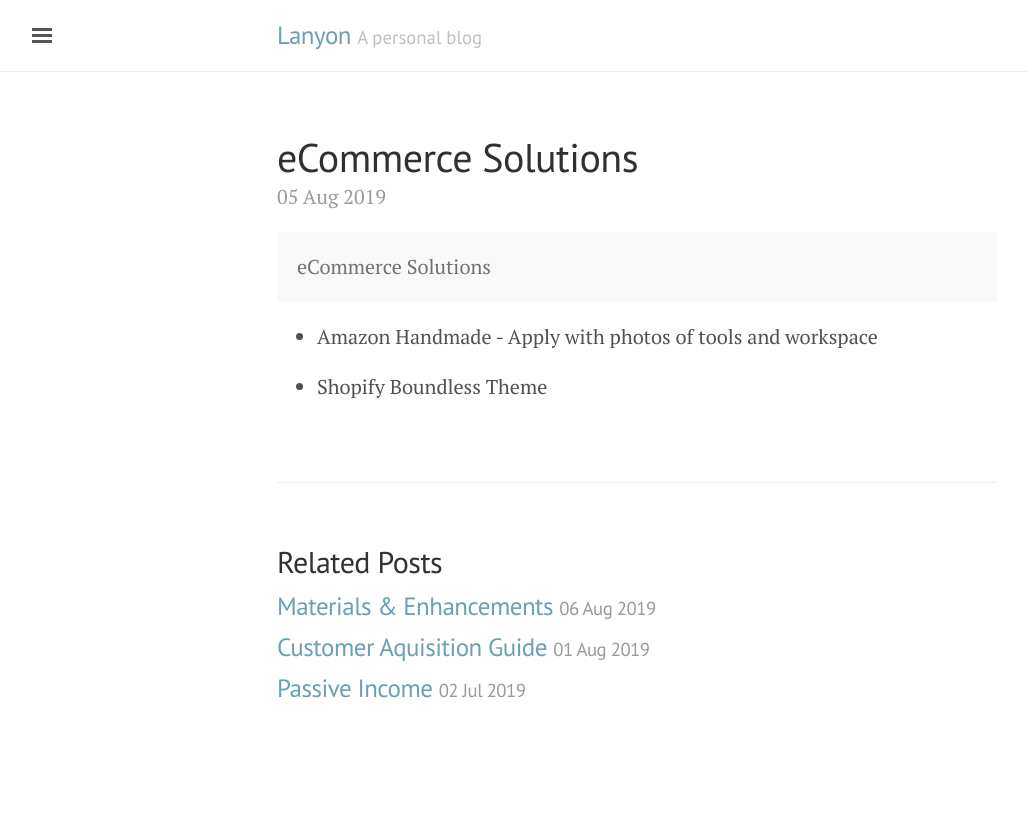
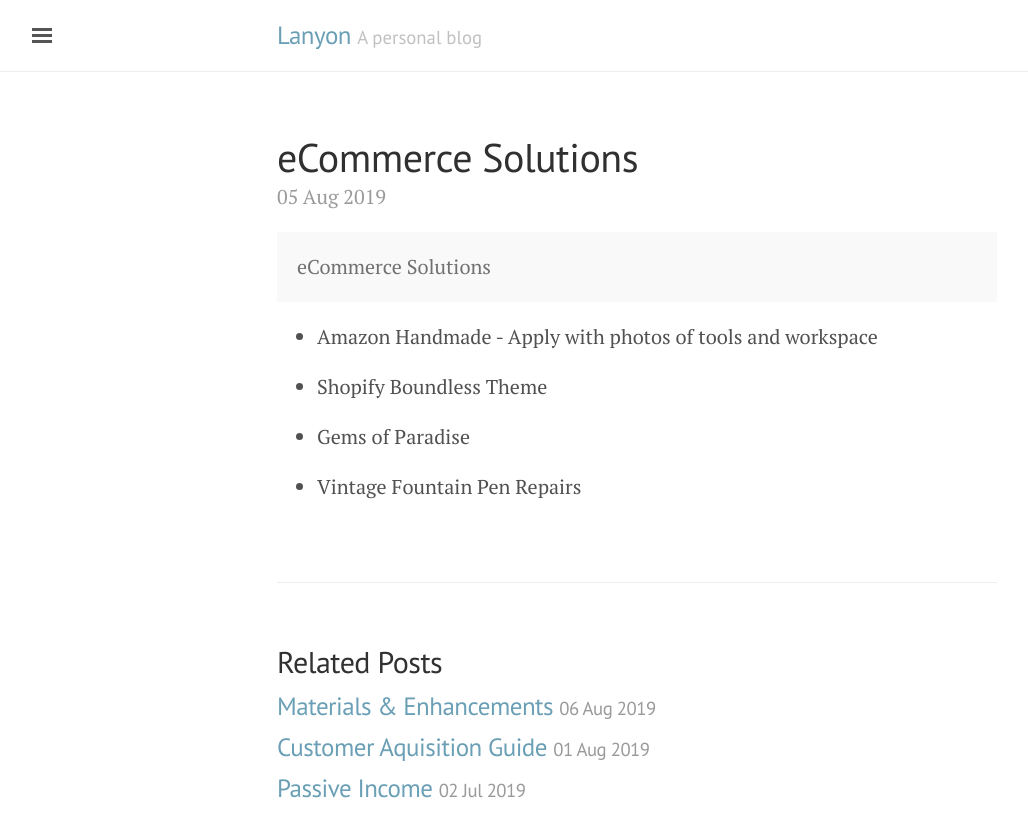
Before and after one commit to mingyao6/mingyao6.github.io, a Jekyll site: the page built from _posts/2019-08-05-ecommerce.md, in a window 1280 px wide. Shown: the top 837 px of the page, without its empty margins (3-1031 px from the left). Built offline with Jekyll 4.4.1, drawn with Linux system fonts in a browser that asks for light colours.

Commit message:
new post

```diff
--- a/_posts/2019-08-05-ecommerce.md
+++ b/_posts/2019-08-05-ecommerce.md
@@ -10,3 +10,7 @@ title: eCommerce Solutions
 * Amazon Handmade - Apply with photos of tools and workspace
 
 * Shopify Boundless Theme
+
+* Gems of Paradise
+
+* Vintage Fountain Pen Repairs
```
Also changed, not shown: _posts/2019-08-01-customer-aquisition.md (+3 -2 lines).
